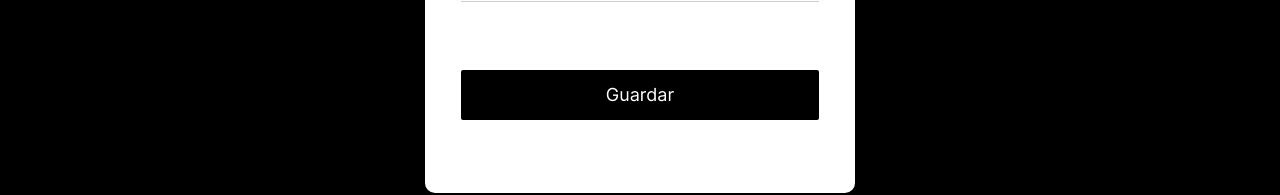
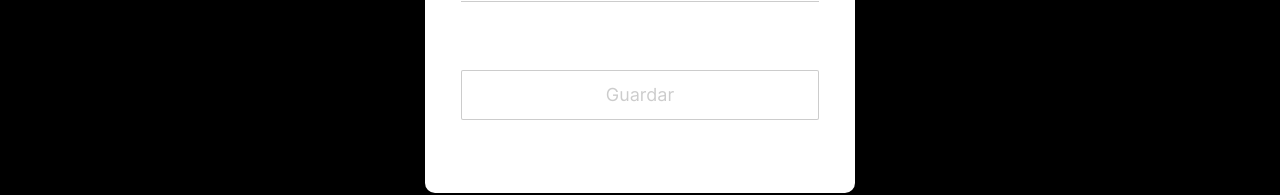
Before and after one commit to Isaac14ik/web_project_around_react, a React (Vite) app: page / in a window 1280 px wide. Both pictures are taken after a click on the button 48 px from the left and 194 px from the top of the page. Shown: the part 372-567 px from the top of the page. Built offline with nearby package versions, Linux system fonts and the light colour scheme; no server answers.

Commit message:
Modifique editAvatar

```diff
--- a/src/components/EditAvatar/EditAvatar.jsx
+++ b/src/components/EditAvatar/EditAvatar.jsx
@@ -1,13 +1,32 @@
-import { useRef, useContext } from 'react';
+import { useRef, useState, useContext } from 'react';
 import CurrentUserContext from '../../contexts/CurrentUserContext';
 
 function EditAvatar({ onClose }) {
   const avatarRef = useRef();
   const { handleUpdateAvatar } = useContext(CurrentUserContext);
+  const [error, setError] = useState('');
+  const [isValid, setIsValid] = useState(false);
+  const [isLoading, setIsLoading] = useState(false);
+
+  const validateUrl = (url) => {
+    const pattern = /^(https?:\/\/)?([\da-z.-]+)\.([a-z.]{2,6})([/\w .-]*)*\/?$/;
+    return pattern.test(url);
+  };
+
+  const handleChange = () => {
+    const url = avatarRef.current.value;
+    const valid = validateUrl(url) && url.length > 0;
+    setIsValid(valid);
+    setError(valid ? '' : 'Ingrese una URL válida');
+  };
 
   const handleSubmit = (e) => {
     e.preventDefault();
-    handleUpdateAvatar({ avatar: avatarRef.current.value });
+    if (isValid) {
+      setIsLoading(true);
+      handleUpdateAvatar({ avatar: avatarRef.current.value })
+        .finally(() => setIsLoading(false));
+    }
   };
 
   return (
@@ -16,17 +35,23 @@ function EditAvatar({ onClose }) {
       <label className="popup__label">
         <input
           ref={avatarRef}
-          className="popup__input popup__input_type_avatar"
-          id="avatar-url"
+          className={`popup__input ${error ? 'popup__input_type_error' : ''}`}
+          type="url"
           name="avatar"
           placeholder="Enlace a la imagen"
           required
-          type="url"
+          onChange={handleChange}
         />
-        <span className="popup__error" id="avatar-url-error"></span>
+        <span className={`popup__error ${error ? 'popup__error_visible' : ''}`}>
+          {error}
+        </span>
       </label>
-      <button className="button popup__button" type="submit">
-        Guardar
+      <button
+        className={`button popup__button ${!isValid ? 'popup__button_disabled' : ''}`}
+        type="submit"
+        disabled={!isValid || isLoading}
+      >
+        {isLoading ? 'Guardando...' : 'Guardar'}
       </button>
     </form>
   );
```
